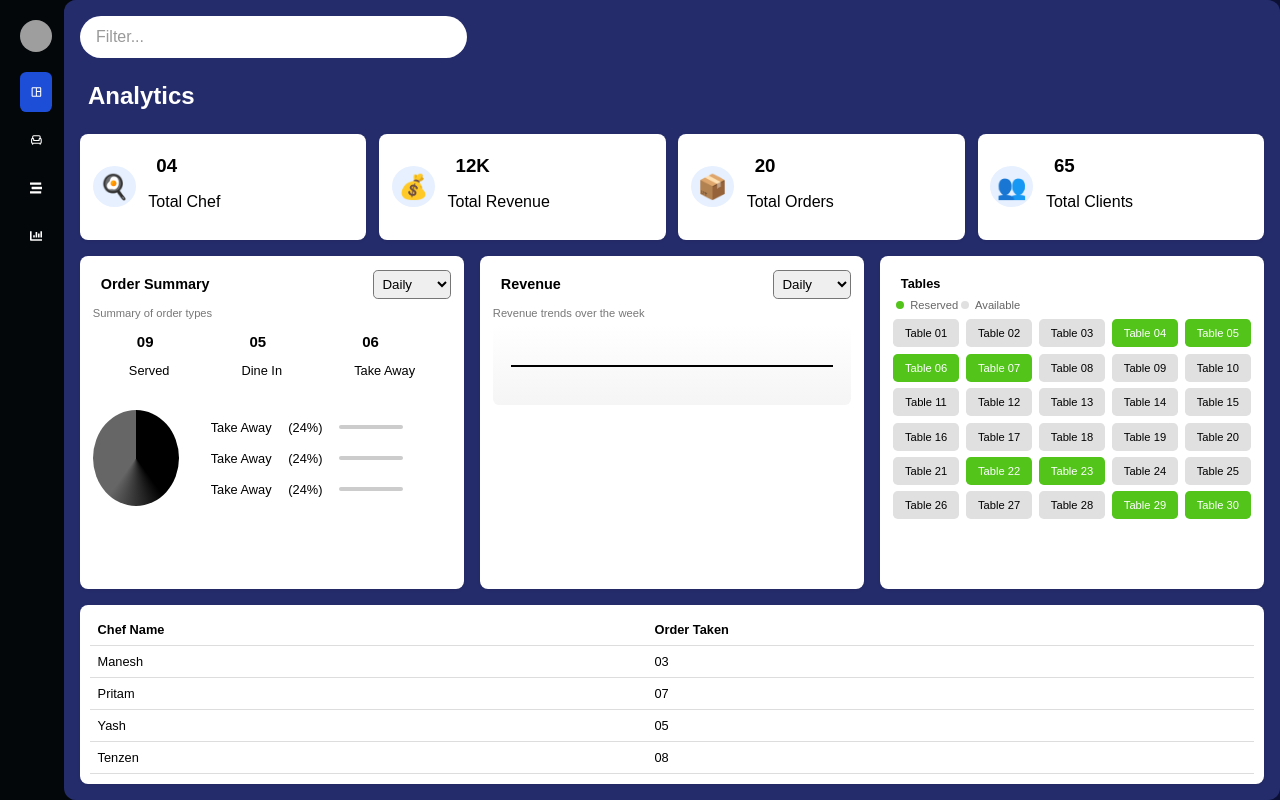
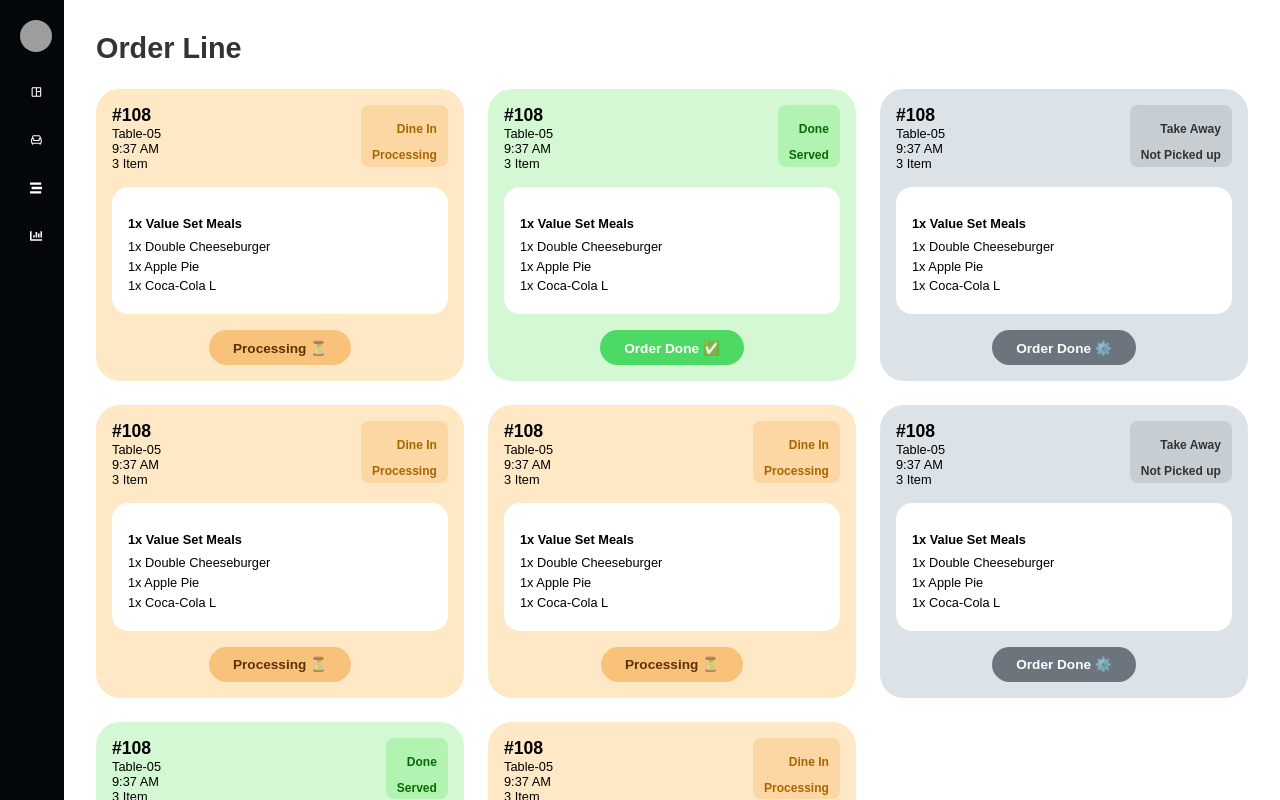
Before and after one commit to Sourav-Sharma-001/Final-Eva, a React (Vite) app in the folder Frontend/my-app/: page /orderLine in a window 1280 px wide. Before the commit this address led to /. Built offline with nearby package versions, Linux system fonts and the light colour scheme; grey boxes are pictures that could not be loaded.

Commit message:
create OrderLine component

```diff
--- a/Frontend/my-app/src/App.jsx
+++ b/Frontend/my-app/src/App.jsx
@@ -3,6 +3,7 @@ import Analytics from "./Components/Pages/Analytics/Analytics";
 import Sidebar from "./Components/Sidebar/Sidebar";
 import "./App.css"; // optional: if you have styles for App
 import Tables from "./Components/Pages/Tables/Tables";
+import OrderLine from "./Components/Pages/OrderLIne/OrderLIne";
 
 function App() {
   return (
@@ -14,6 +15,7 @@ function App() {
         <Routes>
           <Route path="/" element={<Analytics />} />
           <Route path="/tables" element={<Tables />} />
+          <Route path="/orderLine" element={<OrderLine />} />
           <Route path="*" element={<Navigate to="/" />} />
         </Routes>
       </div>
--- /dev/null
+++ b/Frontend/my-app/src/Components/Pages/OrderLine/OrderLine.css
@@ -0,0 +1,136 @@
+:root {
+  --orange-bg: #ffe8c5;
+  --green-bg: #d4f8d4;
+  --grey-bg: #dbe2e8;
+  --card-radius: 1.5rem;
+  --font-color: #333;
+  --small-text: 0.8rem;
+}
+
+.order-line {
+  font-family: "Arial", sans-serif;
+  background-color: #fff;
+  padding: 2rem;
+}
+
+.title {
+  font-size: 1.8rem;
+  font-weight: 700;
+  margin-bottom: 1.5rem;
+  color: var(--font-color);
+}
+
+.order-grid {
+  display: grid;
+  grid-template-columns: repeat(auto-fit, minmax(18rem, 1fr));
+  gap: 1.5rem;
+}
+
+.order-card {
+  border-radius: var(--card-radius);
+  padding: 1rem;
+  display: flex;
+  flex-direction: column;
+  justify-content: space-between;
+  font-size: var(--small-text);
+}
+
+.order-card.orange {
+  background-color: var(--orange-bg);
+}
+
+.order-card.green {
+  background-color: var(--green-bg);
+}
+
+.order-card.grey {
+  background-color: var(--grey-bg);
+}
+
+/* Header */
+.order-header {
+  display: flex;
+  justify-content: space-between;
+  align-items: flex-start;
+}
+
+.order-number {
+  font-size: 1.1rem;
+  font-weight: 700;
+}
+
+.order-type {
+  text-align: right;
+  border-radius: 0.5rem;
+  padding: 0.3rem 0.7rem;
+  font-weight: 600;
+  font-size: 0.75rem;
+}
+
+.orange-tag {
+  background-color: #fcd7a4;
+  color: #a86500;
+}
+
+.green-tag {
+  background-color: #b2f3b2;
+  color: #056b05;
+}
+
+.grey-tag {
+  background-color: #c6cdd3;
+  color: #333;
+}
+
+/* Body */
+.order-body {
+  background-color: #fff;
+  border-radius: 1rem;
+  padding: 1rem;
+  margin: 1rem 0;
+}
+
+.meal-title {
+  font-weight: 600;
+  margin-bottom: 0.5rem;
+}
+
+.order-body ul {
+  list-style: none;
+  padding: 0;
+  margin: 0;
+}
+
+.order-body li {
+  margin-bottom: 0.3rem;
+}
+
+/* Footer */
+.order-footer {
+  display: flex;
+  justify-content: center;
+}
+
+.order-btn {
+  border: none;
+  border-radius: 2rem;
+  font-weight: 600;
+  padding: 0.6rem 1.5rem;
+  cursor: pointer;
+  font-size: 0.85rem;
+}
+
+.orange-btn {
+  background-color: #f9c27b;
+  color: #5a3200;
+}
+
+.green-btn {
+  background-color: #4cd964;
+  color: white;
+}
+
+.grey-btn {
+  background-color: #6c757d;
+  color: white;
+}
--- /dev/null
+++ b/Frontend/my-app/src/Components/Pages/OrderLine/OrderLine.jsx
@@ -0,0 +1,60 @@
+import React from "react";
+import "./OrderLine.css";
+
+export default function OrderLine() {
+  const orders = [
+    { type: "Dine In", status: "Processing", color: "orange" },
+    { type: "Done", status: "Served", color: "green" },
+    { type: "Take Away", status: "Not Picked up", color: "grey" },
+    { type: "Dine In", status: "Processing", color: "orange" },
+    { type: "Dine In", status: "Processing", color: "orange" },
+    { type: "Take Away", status: "Not Picked up", color: "grey" },
+    { type: "Done", status: "Served", color: "green" },
+    { type: "Dine In", status: "Processing", color: "orange" },
+  ];
+
+  return (
+    <div className="order-line">
+      <h2 className="title">Order Line</h2>
+      <div className="order-grid">
+        {orders.map((order, index) => (
+          <div key={index} className={`order-card ${order.color}`}>
+            <div className="order-header">
+              <div>
+                <div className="order-number">#108</div>
+                <div className="order-details">Table-05</div>
+                <div className="order-time">9:37 AM</div>
+                <div className="order-items">3 Item</div>
+              </div>
+              <div className={`order-type ${order.color}-tag`}>
+                <p>{order.type}</p>
+                <span>{order.status}</span>
+              </div>
+            </div>
+
+            <div className="order-body">
+              <p className="meal-title">1x Value Set Meals</p>
+              <ul>
+                <li>1x Double Cheeseburger</li>
+                <li>1x Apple Pie</li>
+                <li>1x Coca-Cola L</li>
+              </ul>
+            </div>
+
+            <div className="order-footer">
+              {order.status === "Processing" && (
+                <button className="order-btn orange-btn">Processing ⏳</button>
+              )}
+              {order.status === "Served" && (
+                <button className="order-btn green-btn">Order Done ✅</button>
+              )}
+              {order.status === "Not Picked up" && (
+                <button className="order-btn grey-btn">Order Done ⚙️</button>
+              )}
+            </div>
+          </div>
+        ))}
+      </div>
+    </div>
+  );
+}
--- a/Frontend/my-app/src/Components/Sidebar/Sidebar.jsx
+++ b/Frontend/my-app/src/Components/Sidebar/Sidebar.jsx
@@ -30,7 +30,7 @@ export default function Sidebar() {
             </Link>
           </li>
           <li className={location.pathname === "/analysis" ? "active" : ""}>
-            <Link to="/analysis">
+            <Link to="/orderLine">
               <FaStream />
             </Link>
           </li>
```
